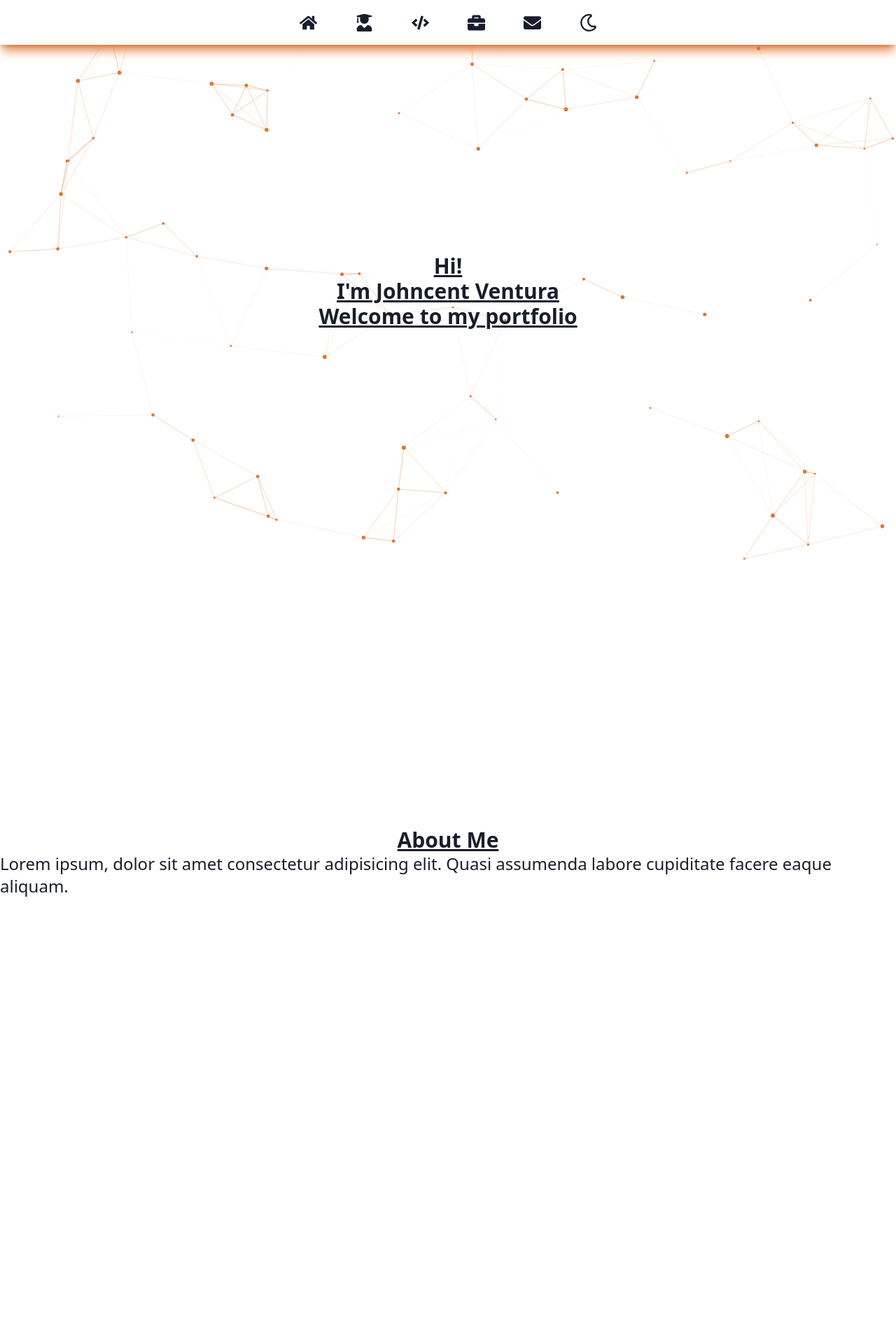
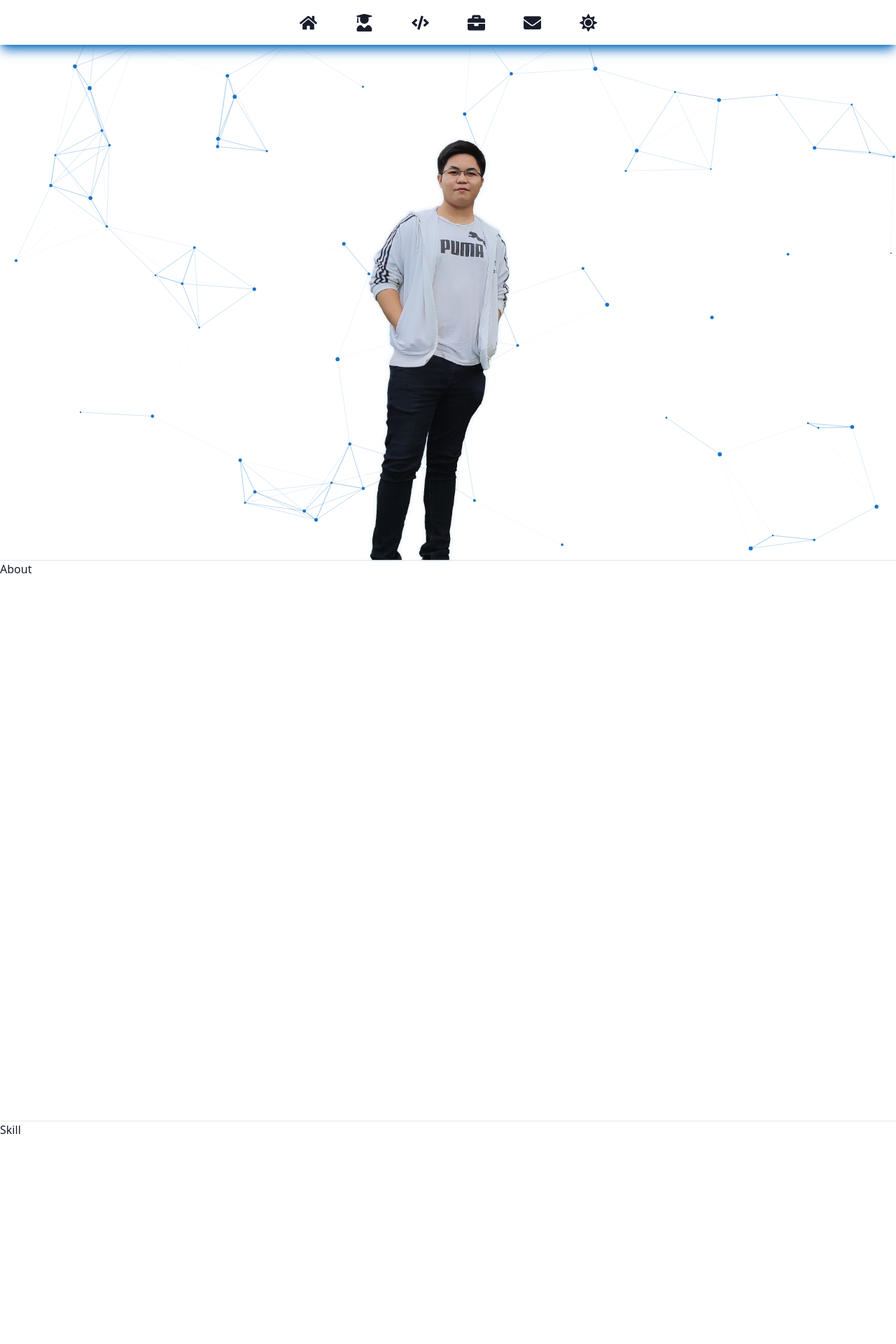
Before and after one commit to JohncentVentura/Carlos-Johncent-Ventura-Portfolio, a React (Create React App) app: page / in a window 1280 px wide. Shown: the top 1920 px of the page at 70% size. Built offline with nearby package versions, Linux system fonts and the light colour scheme; the HTML template or start-up script is replaced by a standard one.

Commit message:
Added Scroll Animation Effects * Installed packages lenis, gsap, & split-type * Added pages per section and Paths * Added prototype of text Effects & glowing hero * Added Navbar

```diff
--- a/package.json
+++ b/package.json
@@ -9,10 +9,13 @@
     "@testing-library/user-event": "^13.5.0",
     "@tsparticles/all": "^3.4.0",
     "@tsparticles/react": "^3.0.0",
+    "gsap": "^3.12.5",
+    "lenis": "^1.1.2",
     "react": "^18.3.1",
     "react-dom": "^18.3.1",
     "react-icons": "^5.2.1",
     "react-scripts": "5.0.1",
+    "split-type": "^0.3.4",
     "web-vitals": "^2.1.4"
   },
   "scripts": {
--- a/src/App.jsx
+++ b/src/App.jsx
@@ -1,7 +1,25 @@
+/* To push to git repo
+npm run build
+git add .
+git commit
+git push --force origin main
+*/
+
 /* eslint-disable no-unused-vars */
 import { useState, useEffect } from "react";
+import Lenis from "lenis";
+import gsap from "gsap";
+import ScrollTrigger from "gsap/ScrollTrigger";
+import SplitType from "split-type";
+
+import Navbar from "./components/Navbar.jsx";
 import ParticlesComponent from "./components/Particles.jsx";
-import Navbar from "./components/Navbar.jsx";
+import { SectionPaths } from "./components/Paths.jsx";
+import Home from "./pages/Home.jsx";
+import About from "./pages/About.jsx";
+import Skill from "./pages/Skill.jsx";
+import Project from "./pages/Project.jsx";
+import Contact from "./pages/Contact.jsx";
 
 function App() {
   const [clrTheme, setClrTheme] = useState("");
@@ -25,10 +43,126 @@ function App() {
 
     setFgClr(getComputedStyle(document.body).getPropertyValue("--fgClr"));
     setBgClr(getComputedStyle(document.body).getPropertyValue("--bgClr"));
-    setPrimaryClr(getComputedStyle(document.body).getPropertyValue("--primaryClr"));
+    setPrimaryClr(
+      getComputedStyle(document.body).getPropertyValue("--primaryClr")
+    );
   }, [clrTheme]);
 
-  ///* IntersectionObserver
+  // Scroll Animation Effects
+  useEffect(() => {
+    //Lenis
+    const lenis = new Lenis();
+    lenis.on("scroll", (e) => {
+      console.log(e);
+    });
+    function raf(time) {
+      lenis.raf(time);
+      requestAnimationFrame(raf);
+    }
+    requestAnimationFrame(raf);
+
+    //GSAP, SplitType
+    gsap.registerPlugin(ScrollTrigger);
+    const splitTypes = document.querySelectorAll(".gsap");
+    splitTypes.forEach((char, i) => {
+      //Creates individual div elements with a class of "char", as children of each char element
+      const text = new SplitType(char, { types: "chars" });
+
+      /* text.chars is where the effects will take place, 2nd argument are the effects
+      gsap.from(text.chars, {
+        scrollTrigger: {
+          trigger: char,
+          start: "top 80%",
+          end: "top 20%",
+          scrub: false, //If true, tied to scroll position not time
+          markers: false,
+        },
+        //Effects
+        scaleY: 0, //FX: start from scaleY: value
+        y: -20, //FX: start from y: value
+        transformOrigin: 'top',
+        //opacity: 0, //FX: start from opacity: value
+        stagger: 0.1, //FX: The FX will delay base on stagger value
+        duration: 1, //FX: If scrub is false, duration of time
+      });
+      */
+
+      /* gsap.fromTo sample
+      gsap.fromTo(
+        text.chars,
+        {
+          color: fgClr, //From color fgClr
+          scaleY: 0,
+          y: -20,
+          transformOrigin: 'top',
+        },
+        {
+          color: primaryClr, //To color primaryClr
+          duration: 0.3,
+          stagger: 0.02,
+          scrollTrigger: {
+            trigger: char,
+            start: "top 80%",
+            end: "top 20%",
+            scrub: false, //If true, tied to scroll position not time
+            markers: false,
+            toggleActions: 'play play reverse reverse' //'play play reverse reverse' makes scrolling up return back From color fgClr
+          },
+          scaleY: 1,
+          y: 0,
+        }
+      );
+      */
+
+
+    });
+  });
+
+  return (
+    <>
+      <ParticlesComponent fgClr={primaryClr} bgClr={bgClr} />
+      <Navbar
+        onClickClrThemeBtn={() =>
+          clrTheme === "light-theme"
+            ? setClrTheme("dark-theme")
+            : setClrTheme("light-theme")
+        }
+      />
+      <Home id={SectionPaths.homeSection}/>
+      <hr />
+      <About id={SectionPaths.aboutSection}/>
+      <hr />
+      <Skill id={SectionPaths.skillSection}/>
+      <hr />
+      <Project id={SectionPaths.projectSection}/>
+      <hr />
+      <Contact id={SectionPaths.contactSection}/>
+    </>
+  );
+}
+
+export const Div = ({className, children, ...props }) => {
+  return (
+    <>
+      {(className === undefined) ? (
+        <div className="gsap" {...props}>
+        {children}
+      </div>
+      ):(
+        <div className={`gsap ${className}`} {...props}>
+        {children}
+      </div>
+      )}
+
+    </>
+  );
+}
+
+export default App;
+
+
+
+/* IntersectionObserver
   useEffect(() => {
     const observer = new IntersectionObserver((entries) => {
       entries.forEach((entry) => {
@@ -45,52 +179,4 @@ function App() {
     const hiddenElements = document.querySelectorAll(".hid");
     hiddenElements.forEach((el) => observer.observe(el));
   });
-  //*/
-
-  return (
-    <>
-      <Navbar
-        clrTheme={clrTheme}
-        clrThemeCB={() =>
-          clrTheme === "light-theme"
-            ? setClrTheme("dark-theme")
-            : setClrTheme("light-theme")
-        }
-      />
-      <ParticlesComponent fgClr={primaryClr} bgClr={bgClr} />
-      <Section>
-        <h1 className="">Hi!</h1>
-        <h1 className="">I'm Johncent Ventura</h1>
-        <h1 className="">Welcome to my portfolio</h1>
-      </Section>
-
-      <Section>
-        <h1 className="">About Me</h1>
-        <p className="">
-          Lorem ipsum, dolor sit amet consectetur adipisicing elit. Quasi
-          assumenda labore cupiditate facere eaque aliquam.
-        </p>
-      </Section>
-
-      <Section>
-        <h1 className="">Projects</h1>
-        <p className="">
-          Lorem ipsum, dolor sit amet consectetur adipisicing elit. Quasi
-          assumenda labore cupiditate facere eaque aliquam.
-        </p>
-      </Section>
-    </>
-  );
-}
-
-const Section = ({ children, ...props }) => {
-  return (
-    <>
-      <section className="hid mt-4" {...props}>
-        {children}
-      </section>
-    </>
-  );
-};
-
-export default App;
+*/
--- a/src/components/Navbar.jsx
+++ b/src/components/Navbar.jsx
@@ -1,4 +1,3 @@
-/* eslint-disable react/prop-types */
 /* eslint-disable no-unused-vars */
 import { useState, useEffect } from "react";
 import {
@@ -10,48 +9,49 @@ import {
   FaSun,
   FaRegMoon,
 } from "react-icons/fa";
-//import { ImagePaths } from "./Paths";
 
-const Navbar = ({clrTheme, clrThemeCB}) => {
+import { SectionPaths } from "./Paths";
+
+const Navbar = ({...props}) => {
   return (
     <>
       <nav className="fixed z-10 top-0 left-0 px-4 w-screen h-16 flex justify-center items-center bg-bgClr text-fgClr shadow-lg shadow-primaryClr">
-        <NavbarIcon icon={<FaHome size="25" />}  />
-        <NavbarIcon icon={<FaUserGraduate size="25" />}  />
-        <NavbarIcon icon={<FaCode size="25" />}  />
-        <NavbarIcon icon={<FaBriefcase size="25" />}  />
-        <NavbarIcon icon={<FaEnvelope size="25" />} />
-        {clrTheme === "light-theme" ? (
-          <NavbarButton icon={<FaRegMoon size="25" />} onClick={clrThemeCB} />
+        <NavbarIcon href={`#${SectionPaths.homeSection}`} icon={<FaHome size="25" />} />
+        <NavbarIcon href={`#${SectionPaths.aboutSection}`} icon={<FaUserGraduate size="25" />}  />
+        <NavbarIcon href={`#${SectionPaths.skillSection}`} icon={<FaCode size="25" />}  />
+        <NavbarIcon href={`#${SectionPaths.projectSection}`} icon={<FaBriefcase size="25" />}  />
+        <NavbarIcon href={`#${SectionPaths.contactSection}`} icon={<FaEnvelope size="25" />} />
+        {document.body.className.match("light-theme") ? (
+          <NavbarButton icon={<FaRegMoon size="25" />} onClick={props.onClickClrThemeBtn} />
         ) : (
-          <NavbarButton icon={<FaSun size="25" />} onClick={clrThemeCB} />
+          <NavbarButton icon={<FaSun size="25" />} onClick={props.onClickClrThemeBtn} />
         )}
       </nav>
     </>
   );
 };
 
-const NavbarIcon = ({ icon, href }) => {
+const NavbarIcon = ({...props}) => {
   return (
     <>
       <a
         className="relative flex justify-center items-center w-20 h-full hover:bg-primaryClr"
-        href={href}
+        href={props.href}
       >
-        {icon}
+        {props.icon}
       </a>
     </>
   );
 };
 
-const NavbarButton = ({ icon, onClick }) => {
+const NavbarButton = ({...props}) => {
   return (
     <>
       <button
         className="relative flex justify-center items-center w-20 h-full hover:bg-primaryClr"
-        onClick={onClick}
+        onClick={props.onClick}
       >
-        {icon}
+        {props.icon}
       </button>
     </>
   );
--- a/src/components/Particles.jsx
+++ b/src/components/Particles.jsx
@@ -7,7 +7,6 @@ import { loadSlim } from "@tsparticles/slim"; // if you are going to use `loadSl
 // import { loadBasic } from "@tsparticles/basic"; // if you are going to use `loadBasic`, install the "@tsparticles/basic" package too.
 
 const ParticlesComponent = ({fgClr, bgClr}) => {
-
   const [init, setInit] = useState(false);
   // this should be run only once per application lifetime
   useEffect(() => {
--- /dev/null
+++ b/src/components/Paths.jsx
@@ -0,0 +1,19 @@
+export const SectionPaths = {
+    homeSection: "home-section",
+    aboutSection: "about-section",
+    skillSection: "skill-section",
+    projectSection: "project-section",
+    contactSection: "contact-section"
+}
+
+export const ImagePaths = {
+    hero: "/hero.png",
+}
+
+export const ExternalPaths = {
+    cert1: "https://www.freecodecamp.org/certification/Johncent-Developer/responsive-web-design",
+    cert2: "https://www.freecodecamp.org/certification/Johncent-Developer/javascript-algorithms-and-data-structures",
+    cert3: "https://www.freecodecamp.org/certification/Johncent-Developer/front-end-development-libraries",
+    cert4: "https://www.freecodecamp.org/certification/Johncent-Developer/relational-database-v8",
+    cert5: "https://www.freecodecamp.org/certification/Johncent-Developer/back-end-development-and-apis"
+}
--- a/src/index.css
+++ b/src/index.css
@@ -2,14 +2,10 @@
 @tailwind components;
 @tailwind utilities;
 
-* {
-  scroll-behavior: smooth;
-}
-
 .light-theme {
   --fgClr: #191d2b;
   --bgClr: #ffffff;
-  --primaryClr: #de7533;
+  --primaryClr: #1974c2;
 }
 
 .dark-theme {
@@ -22,7 +18,7 @@
   :root {
     --fgClr: #191d2b;
     --bgClr: #ffffff;
-    --primaryClr: #de7533;
+    --primaryClr: #1974c2;
   }
 }
 
@@ -34,33 +30,26 @@
   }
 }
 
-.hid {
-  opacity: 0;
-  filter: blur(5px);
-  transform: translateX(-100%);
-  transition: all 1s;
+#hero{
+  animation: hero 5s infinite;
 }
 
-.show {
-  opacity: 1;
-  filter: blur(0);
-  transform: translateX(0);
+@keyframes hero{
+  0% { filter: drop-shadow(0 0 0 rgba(0,0,0,0))}
+  50% { filter: drop-shadow(1px 1px 20px var(--primaryClr)) }
 }
 
 @layer components {
   #particles canvas {
-    @apply absolute -z-10 top-0 left-0;
+    @apply absolute -z-10;
   }
 
-  section {
-    @apply grid place-items-center content-center h-screen;
+  section{
+    @apply relative w-[98vw] h-screen
   }
 
-  h1 {
-    @apply text-fgClr text-3xl font-bold underline hover:text-primaryClr;
+  div{
+    @apply text-fgClr hover:text-primaryClr;
   }
 
-  p {
-    @apply text-fgClr text-2xl hover:text-primaryClr;
-  }
 }
--- /dev/null
+++ b/src/pages/About.jsx
@@ -0,0 +1,16 @@
+/* eslint-disable no-unused-vars */
+import React from "react";
+
+import { Div } from "../App";
+
+const About = ({ ...props }) => {
+  return (
+    <>
+      <section id={props.id}>
+        <Div>About</Div>
+      </section>
+    </>
+  );
+};
+
+export default About;
--- /dev/null
+++ b/src/pages/Contact.jsx
@@ -0,0 +1,16 @@
+/* eslint-disable no-unused-vars */
+import React from "react";
+
+import { Div } from "../App";
+
+const Contact = ({ ...props }) => {
+  return (
+    <>
+      <section id={props.id}>
+        <Div>Contact</Div>
+      </section>
+    </>
+  );
+};
+
+export default Contact;
--- /dev/null
+++ b/src/pages/Home.jsx
@@ -0,0 +1,20 @@
+/* eslint-disable no-unused-vars */
+import React from 'react'
+
+import { ImagePaths } from '../components/Paths';
+import { Div } from "../App";
+
+const Home = ({...props}) => {
+  return (
+    <>
+      <section id={props.id}>
+        <div className="absolute top-0 left-0 w-full h-full flex justify-center items-end">
+            <img src={ImagePaths.hero} alt={ImagePaths.hero} id="hero"
+                className="relative w-[75%] h-[75%] object-contain"/>
+        </div>
+      </section>
+    </>
+  );
+};
+
+export default Home;
--- /dev/null
+++ b/src/pages/Project.jsx
@@ -0,0 +1,16 @@
+/* eslint-disable no-unused-vars */
+import React from "react";
+
+import { Div } from "../App";
+
+const Project = ({ ...props }) => {
+  return (
+    <>
+      <section id={props.id}>
+        <Div>Project</Div>
+      </section>
+    </>
+  );
+};
+
+export default Project;
--- /dev/null
+++ b/src/pages/Skill.jsx
@@ -0,0 +1,16 @@
+/* eslint-disable no-unused-vars */
+import React from "react";
+
+import { Div } from "../App";
+
+const Skill = ({ ...props }) => {
+  return (
+    <>
+      <section id={props.id}>
+        <Div>Skill</Div>
+      </section>
+    </>
+  );
+};
+
+export default Skill;
```
Also changed, not shown: public/hero.png (added), 1 other file (tests, documents, lock files or other folders).
